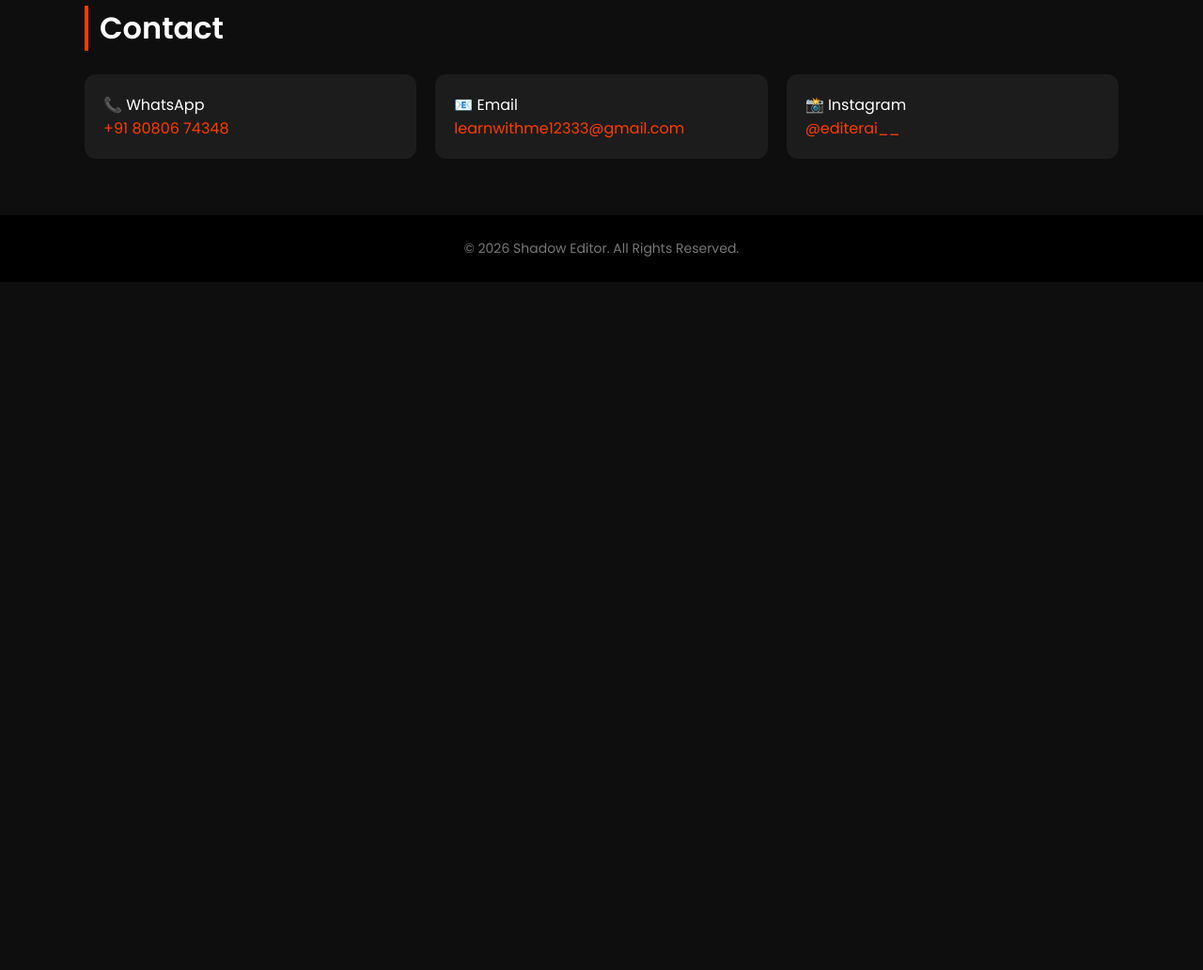
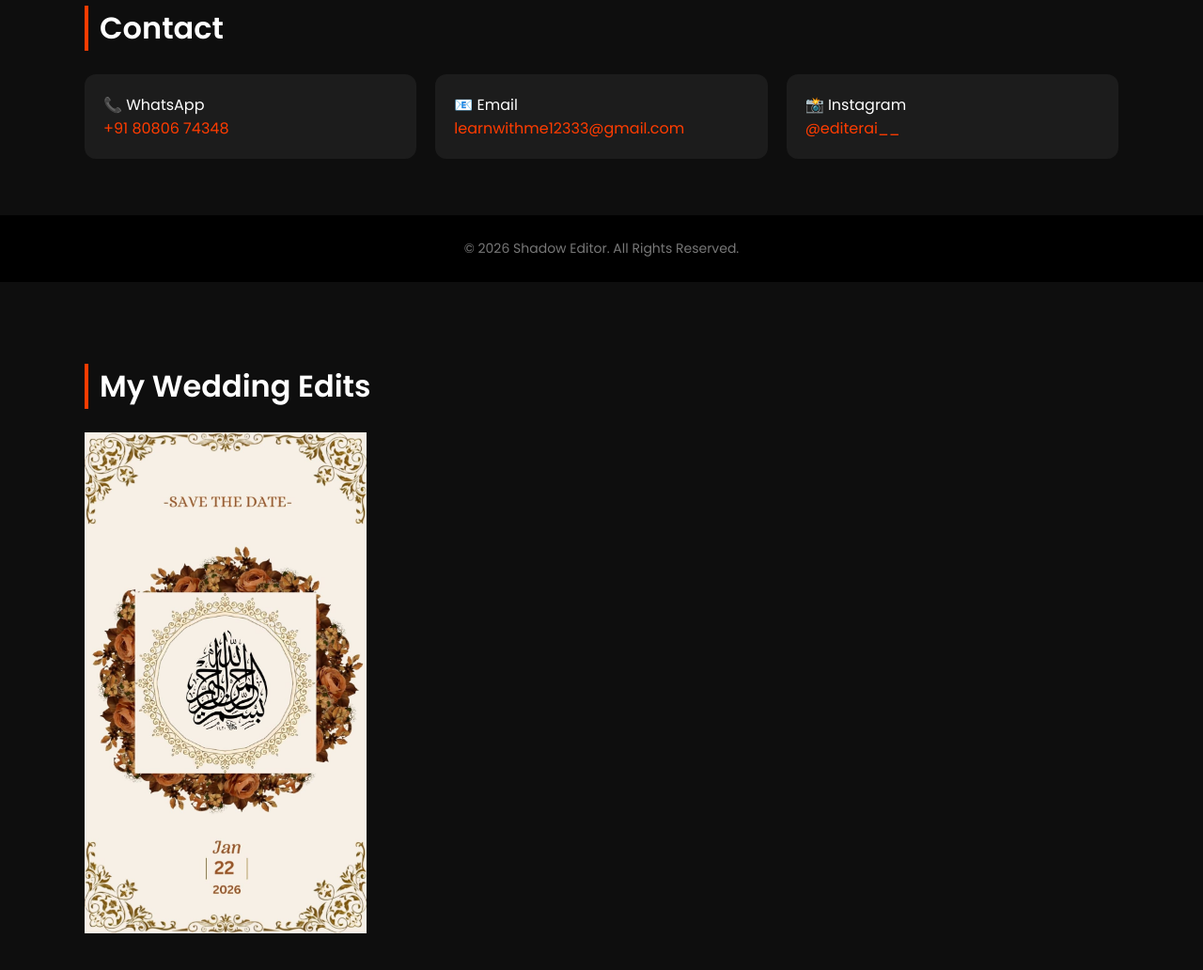
Before and after one commit to Shadowwebsites/Shadow-editor, a plain HTML site: page index.html in a window 1280 px wide. Shown: the part 1428-2460 px from the top of the page at 94% size. Before the commit the page ends 1728 px from the top, so only its background shows below. Drawn offline with Linux system fonts and the light colour scheme; a script that the page names is missing.

Commit message:
Update index.html

```diff
--- a/index.html
+++ b/index.html
@@ -186,5 +186,12 @@
 <!-- Instagram Embed Script (REQUIRED) -->
 <script async src="https://www.instagram.com/embed.js"></script>
 
+<section>
+  <h2>My Wedding Edits</h2>
+
+  <img src="assets/images/IMG-20260205-WA0002.jpg" alt="Wedding Edit" width="300">
+
+</section>
+
 </body>
 </html>
```
